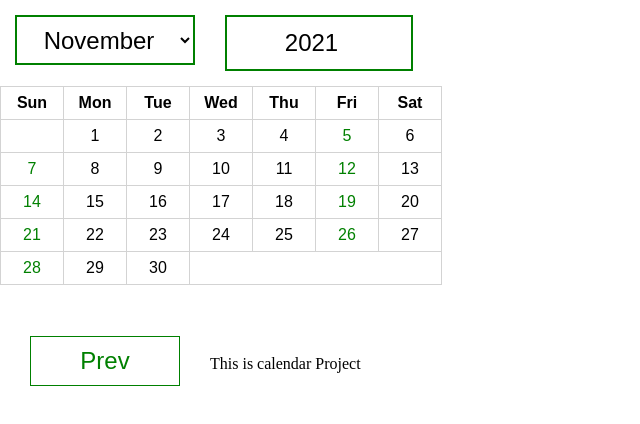
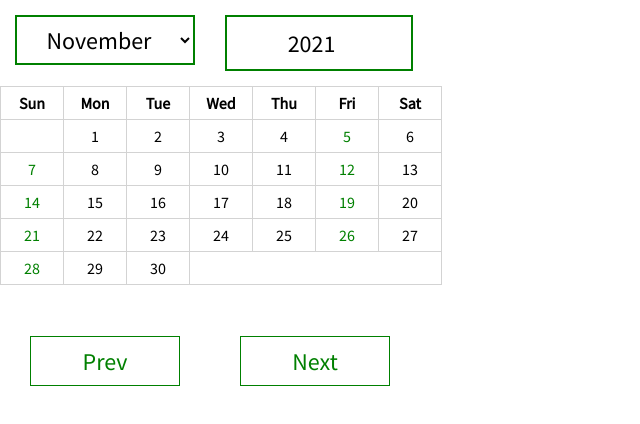
Before and after one commit to nsh-axelor/frontend-training, a React (Create React App) app in the folder react.js/: page / in a window 1280 px wide. Shown: the top 424 px of the page, without its empty margins (0-640 px from the left). Built offline with nearby package versions, Linux system fonts and the light colour scheme.

Commit message:
Added both Prev and Next button

```diff
--- a/react.js/public/index.html
+++ b/react.js/public/index.html
@@ -29,6 +29,9 @@
     <link href="https://fonts.googleapis.com/css2?family=Balsamiq+Sans&display=swap" rel="stylesheet">
     <link rel="preconnect" href="https://fonts.googleapis.com">
     <script src="https://kit.fontawesome.com/a076d05399.js" crossorigin="anonymous"></script>
+    <link rel="preconnect" href="https://fonts.googleapis.com">
+    <link rel="preconnect" href="https://fonts.gstatic.com" crossorigin>
+    <link href="https://fonts.googleapis.com/css2?family=Kanit:wght@200&family=Source+Sans+Pro&display=swap" rel="stylesheet">
     <title>React App</title>
   </head>
   <body>
--- a/react.js/src/Calendar-Project/ButtonComponent/Button.js
+++ b/react.js/src/Calendar-Project/ButtonComponent/Button.js
@@ -1,8 +1,8 @@
 import React from 'react'
 import './Button.css'
-const Button = () => {
+const Button = ({text,handleOnClick}) => {
     return(
-        <button className='btn'>Prev</button>
+        <button className="btn" onClick={handleOnClick}>{text}</button>
     )
 }
 
--- a/react.js/src/Calendar-Project/Calendar.js
+++ b/react.js/src/Calendar-Project/Calendar.js
@@ -8,13 +8,37 @@ const Calendar = () => {
 
     const [month, setMonth] = useState(today.getMonth())
     const [year, setYear] = useState(today.getFullYear())
-    console.log(year);
+
+
+
+    const increaseMonthByOne = () => {
+        if(month === 11){
+            setMonth(0)
+            setYear(year + 1)
+        }
+        else{
+            setMonth(month + 1)
+        }
+    }
+
+    const decreaseMonthByOne = () => {
+        if(month ===  0){
+            setMonth(11)
+            setYear(year - 1)
+
+        }
+        else{
+            setMonth(month - 1)
+        }
+    }
+
     return (
         <div>
             <TimeInput year={year} month={month} setMonth={setMonth} setYear={setYear} />
             <CalendarComponent year={year} month={month} />
-            <Button />
-            This is calendar Project
+            <Button text = "Prev" handleOnClick = {decreaseMonthByOne}/>
+            <Button text = "Next" handleOnClick = {increaseMonthByOne}/>
+
         </div>
     )
 }
--- a/react.js/src/Calendar-Project/TimeInput/TimeInput.js
+++ b/react.js/src/Calendar-Project/TimeInput/TimeInput.js
@@ -19,12 +19,12 @@ const TimeInput = ({ month, year, setMonth, setYear }) => {
     const keys = Object.keys(months)
 
     const handleMonthChage = (e) => {
-        setMonth(e.target.value)
+        setMonth(Number(e.target.value))
     }
 
 
     const handleYearChange = (e) => {
-        setYear(e.target.value)
+        setYear(Number(e.target.value))
     }
 
     const options = []
@@ -41,18 +41,6 @@ const TimeInput = ({ month, year, setMonth, setYear }) => {
     return (
         <div className='timeInput'>
             <select className="input" onChange={handleMonthChage} name="" id="month_select">
-                {/* <option value="0">January</option>
-                <option value="1">February</option>
-                <option value="2">March</option>
-                <option value="3">April</option>
-                <option value="4">May</option>
-                <option value="5">June</option>
-                <option value="6">July</option>
-                <option value="7">August</option>
-                <option value="8">September</option>
-                <option value="9">October</option>
-                <option value="10">November</option>
-                <option value="11">December</option> */}
                 {options}
             </select>
             <input className="input" onChange={handleYearChange} type="number" value={year} name="year" id="year_input" required></input>
```
